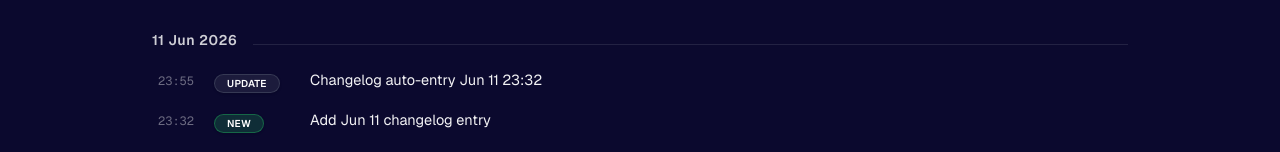
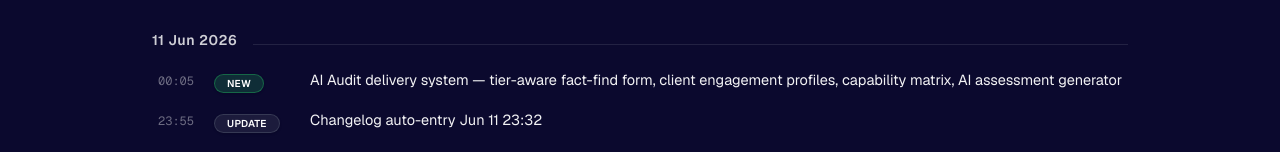
Before and after one commit to sg-satoshi/saabai-site, a Next.js app: page /saabai-changelog in a window 1280 px wide. Shown: the part 145-297 px from the top of the page. Built offline with nearby package versions, Linux system fonts and the light colour scheme; no server answers.

Commit message:
fix: allow public access to audit fact-find API (token-gated, clients have no login)

```diff
--- a/app/saabai-changelog/SaabaiChangelogClient.tsx
+++ b/app/saabai-changelog/SaabaiChangelogClient.tsx
@@ -30,6 +30,7 @@ const CHANGELOG: Day[] = [
   {
     date: "11 Jun 2026",
     entries: [
+      { time: "00:05", tag: "NEW", title: "AI Audit delivery system — tier-aware fact-find form, client engagement profiles, capability matrix, AI assessment generator" },
       { time: "23:55", tag: "UPDATE", title: "Changelog auto-entry Jun 11 23:32" },
       { time: "23:32", tag: "NEW", title: "Add Jun 11 changelog entry" },
       { time: "22:03", tag: "FIX", title: "Queue/history panels showing blank posts — content was in Redis payload but frontend Post interface expected it at top level" }
--- a/proxy.ts
+++ b/proxy.ts
@@ -60,6 +60,8 @@ const PUBLIC_API = [
   "/api/onboarding",
   // Public lead-gen tool (top of funnel)
   "/api/analyze-document",
+  // AI Audit fact-find — token-gated public questionnaire (clients have no login)
+  "/api/audit/factfind",
   // Payments (Stripe verifies its own webhook signatures)
   "/api/checkout",
   "/api/rex-checkout",
```
